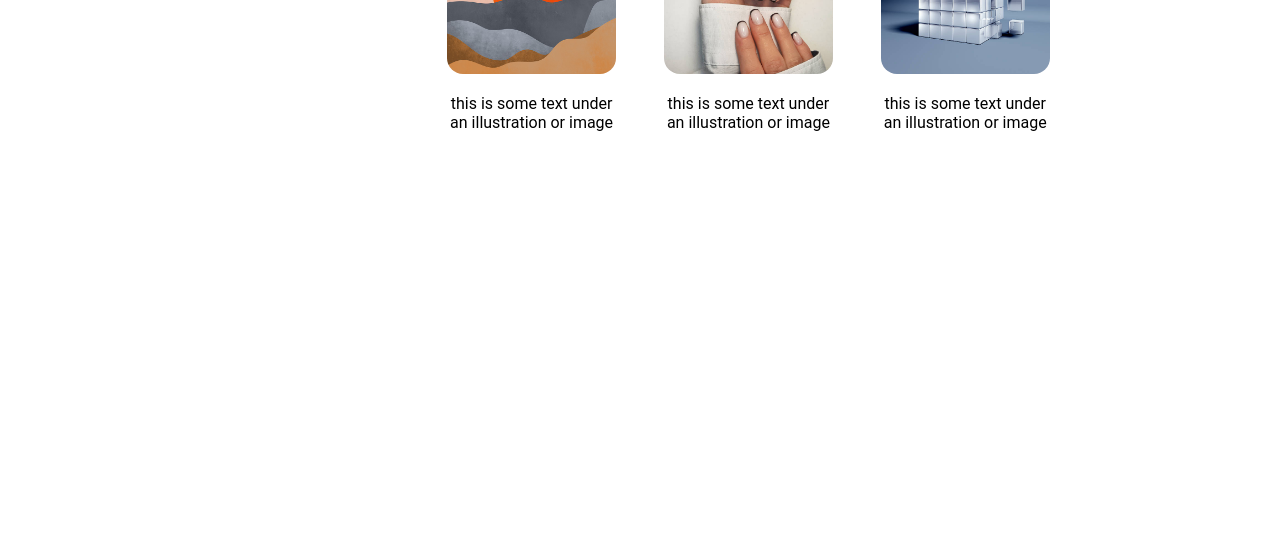
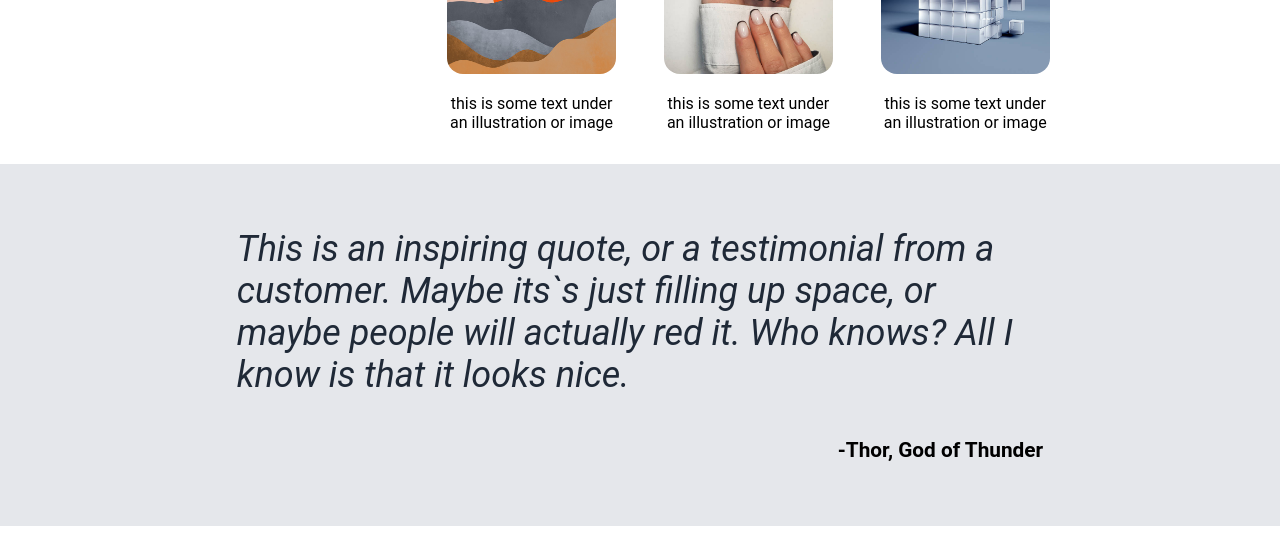
Before and after one commit to nsoimaru/landing-page, a plain HTML site: page index.html in a window 1280 px wide. Shown: the part 787-1345 px from the top of the page. Before the commit the page ends 919 px from the top, so only its background shows below. Drawn offline with Linux system fonts and the light colour scheme.

Commit message:
Add quote section content and style

```diff
--- a/css/style.css
+++ b/css/style.css
@@ -123,6 +123,31 @@ img {
     /* width: 100%; */
 }
 
+.quote {
+    margin: 2em 0;
+    background: #E5E7EB;
+    padding: 4em;
+}
+
+.quote__content {
+    width: 70%;
+    margin: 0 auto;
+}
+
+.quote__text {
+    font-size: 36px;
+    color: #1F2937;
+    font-style: italic;
+}
+
+.quote__signature {
+    margin-top: 2em;
+    text-align: right;
+    font-size: 1.3rem;
+    font-weight: bolder;
+}
+
+
 @media (max-width: 800px) {
     .row {
         display: block;
--- a/index.html
+++ b/index.html
@@ -78,5 +78,15 @@
             </div>
         </div>
     </div>
+    <div class="quote">
+        <div class="quote__content">
+            <p class="quote__text">
+                This is an inspiring quote, or a testimonial from a customer. Maybe
+                its`s just filling up space, or maybe people will actually red it.
+                Who knows? All I know is that it looks nice.
+            </p>
+            <p class="quote__signature">-Thor, God of Thunder</p>
+        </div>
+    </div>
 </body>
 </html>
```
